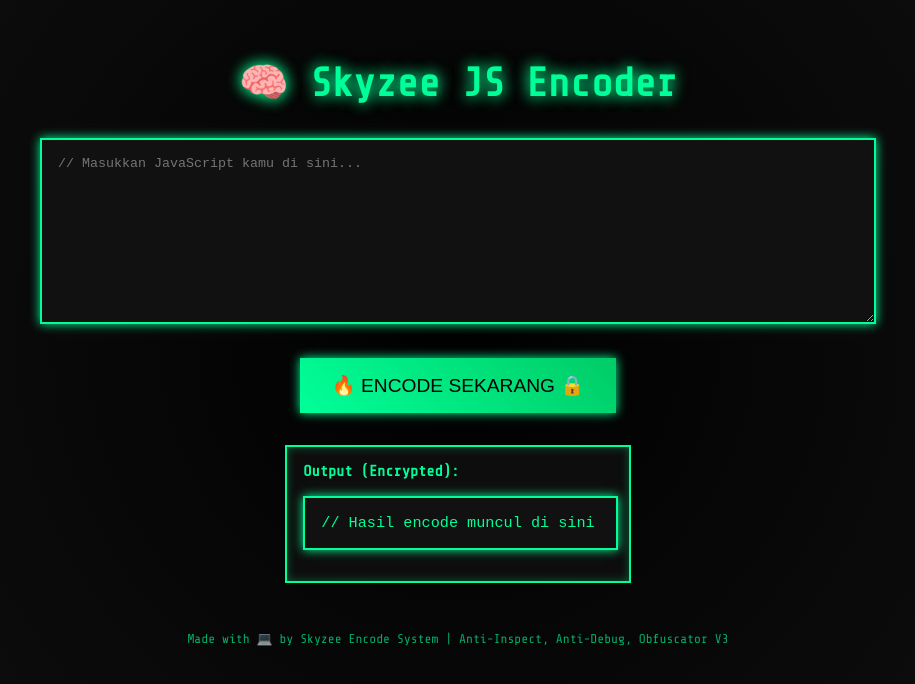
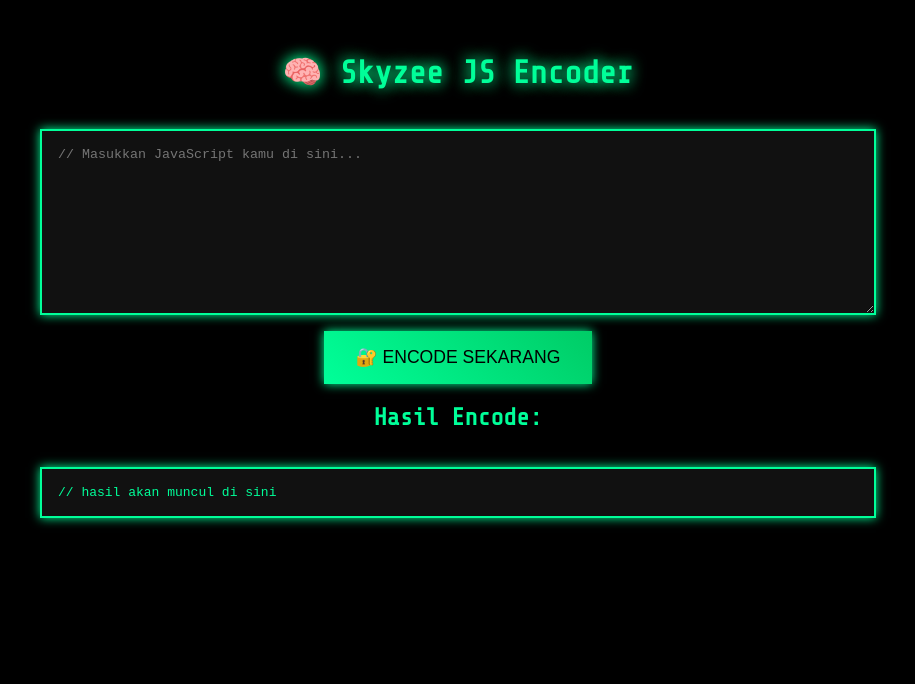
Before and after one commit to skyzeehost/encode, a website: page index.html in a window 1280 px wide. Shown: the whole page, without its empty margins (182-1097 px from the left). Drawn offline with nearby package versions, Linux system fonts and the light colour scheme.

Commit message:
Update index.html

```diff
--- a/index.html
+++ b/index.html
@@ -1,17 +1,17 @@
 <!DOCTYPE html>
 <html lang="id">
 <head>
-  <meta charset="UTF-8" />
-  <title>🧠 Skyzee Encoder V3</title>
-  <meta name="viewport" content="width=device-width, initial-scale=1" />
+  <meta charset="UTF-8">
+  <title>Skyzee Encoder V3</title>
+  <meta name="viewport" content="width=device-width, initial-scale=1.0">
   <style>
     @import url('https://fonts.googleapis.com/css2?family=Share+Tech+Mono&display=swap');
 
     body {
       margin: 0;
       padding: 0;
-      background: radial-gradient(circle at center, #000000 0%, #0f0f0f 100%);
       font-family: 'Share Tech Mono', monospace;
+      background: #000;
       color: #00ff99;
       display: flex;
       flex-direction: column;
@@ -21,32 +21,25 @@
 
     h1 {
       text-shadow: 0 0 10px #00ff99;
-      font-size: 2.5rem;
-      margin-bottom: 1rem;
       animation: glow 2s ease-in-out infinite alternate;
+      font-size: 2rem;
     }
 
     @keyframes glow {
       from { text-shadow: 0 0 10px #00ff99; }
-      to   { text-shadow: 0 0 20px #00ff99, 0 0 30px #00cc66; }
+      to   { text-shadow: 0 0 20px #00cc66, 0 0 30px #00ff99; }
     }
 
     textarea, pre {
       width: 90%;
       max-width: 800px;
       background: #111;
-      color: #00ff99;
       border: 2px solid #00ff99;
       padding: 1rem;
       margin-top: 1rem;
+      color: #00ff99;
+      resize: vertical;
       box-shadow: 0 0 10px #00ff99;
-      resize: vertical;
-      transition: transform 0.2s;
-    }
-
-    textarea:focus {
-      outline: none;
-      transform: scale(1.01);
     }
 
     button {
@@ -54,58 +47,66 @@
       color: #000;
       border: none;
       padding: 1rem 2rem;
-      font-size: 1.2rem;
+      font-size: 1.1rem;
       margin-top: 1rem;
       cursor: pointer;
       box-shadow: 0 0 10px #00ff99;
-      transition: background 0.3s ease;
     }
 
     button:hover {
       background: linear-gradient(45deg, #00cc66, #00ff99);
     }
 
-    footer {
-      margin-top: 3rem;
-      font-size: 0.8rem;
-      color: #00ff99aa;
-    }
-
-    .terminal {
-      background: #0d0d0d;
-      border: 2px solid #00ff99;
-      padding: 1rem;
-      box-shadow: inset 0 0 10px #00ff9955;
-      margin-top: 2rem;
-      font-size: 0.95rem;
+    .loading {
+      color: yellow;
+      margin-top: 10px;
+      font-size: 0.9rem;
     }
   </style>
 </head>
 <body>
   <h1>🧠 Skyzee JS Encoder</h1>
 
-  <textarea id="inputCode" rows="10" placeholder="// Masukkan JavaScript kamu di sini..."></textarea><br>
-  <button onclick="encode()">🔥 ENCODE SEKARANG 🔒</button>
+  <textarea id="inputCode" rows="10" placeholder="// Masukkan JavaScript kamu di sini..."></textarea>
+  <button onclick="encode()">🔐 ENCODE SEKARANG</button>
+  <div class="loading" id="loading" style="display: none;">⏳ Sedang memproses...</div>
 
-  <div class="terminal">
-    <strong>Output (Encrypted):</strong>
-    <pre id="outputCode">// Hasil encode muncul di sini</pre>
-  </div>
-
-  <footer>
-    Made with 💻 by Skyzee Encode System | Anti-Inspect, Anti-Debug, Obfuscator V3
-  </footer>
+  <h2>Hasil Encode:</h2>
+  <pre id="outputCode">// hasil akan muncul di sini</pre>
 
   <script>
     async function encode() {
       const code = document.getElementById("inputCode").value;
+      const output = document.getElementById("outputCode");
+      const loading = document.getElementById("loading");
+
+      if (!code.trim()) {
+        output.textContent = "❌ Masukkan kode dulu, bro!";
+        return;
+      }
+
+      loading.style.display = "block";
+      output.textContent = "";
+
+      try {
         const res = await fetch("/api/encode", {
           method: "POST",
           headers: { "Content-Type": "application/json" },
           body: JSON.stringify({ code })
         });
+
         const data = await res.json();
-      document.getElementById("outputCode").textContent = data.encoded || "Error: " + data.error;
+
+        if (data.encoded) {
+          output.textContent = data.encoded;
+        } else {
+          output.textContent = "❌ Gagal encode: " + (data.error || "Unknown error");
+        }
+      } catch (err) {
+        output.textContent = "❌ ERROR FETCH: " + err.message;
+      } finally {
+        loading.style.display = "none";
+      }
     }
   </script>
 </body>
```
Lines whose indentation alone changed are shown as unchanged.
